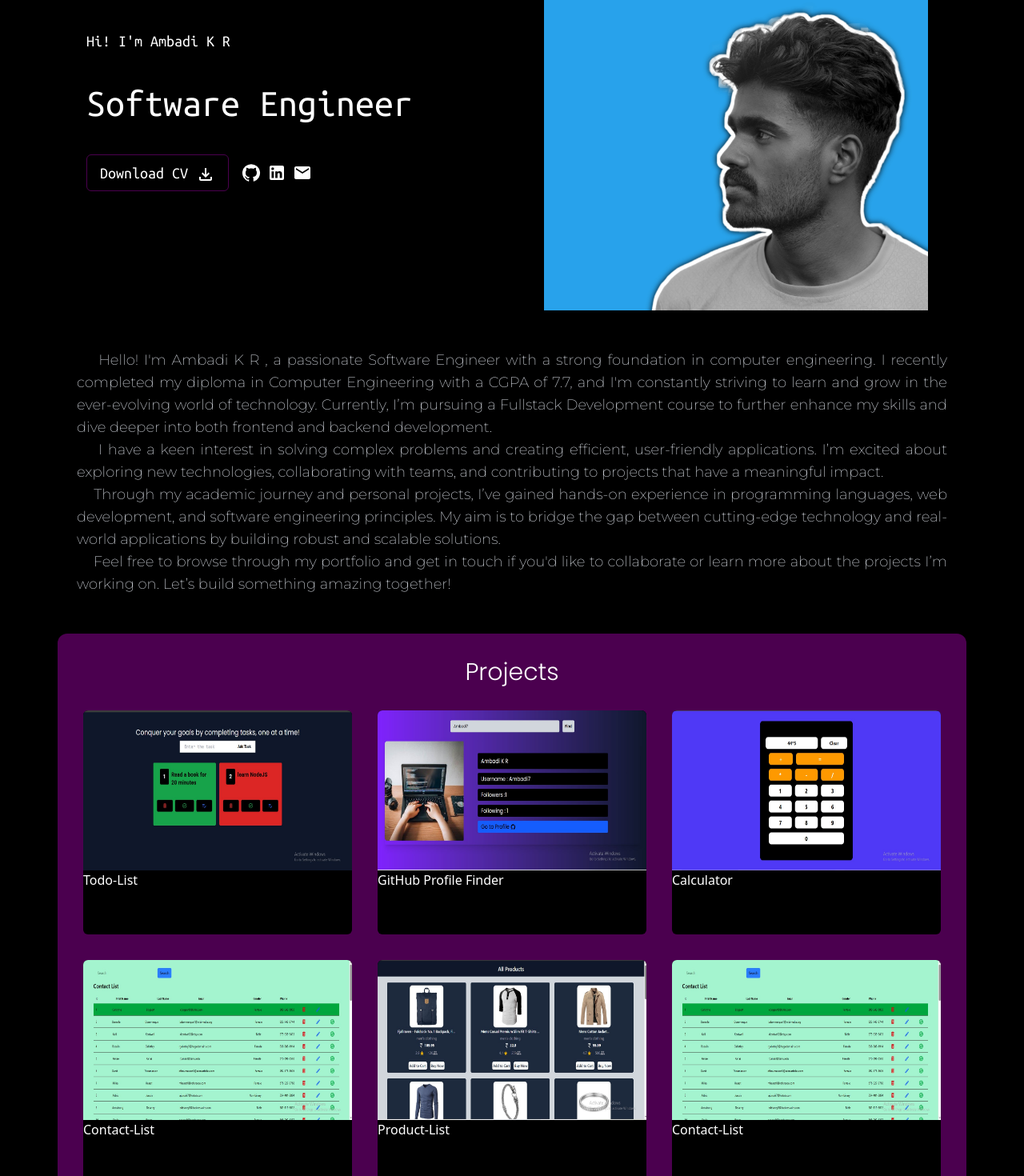
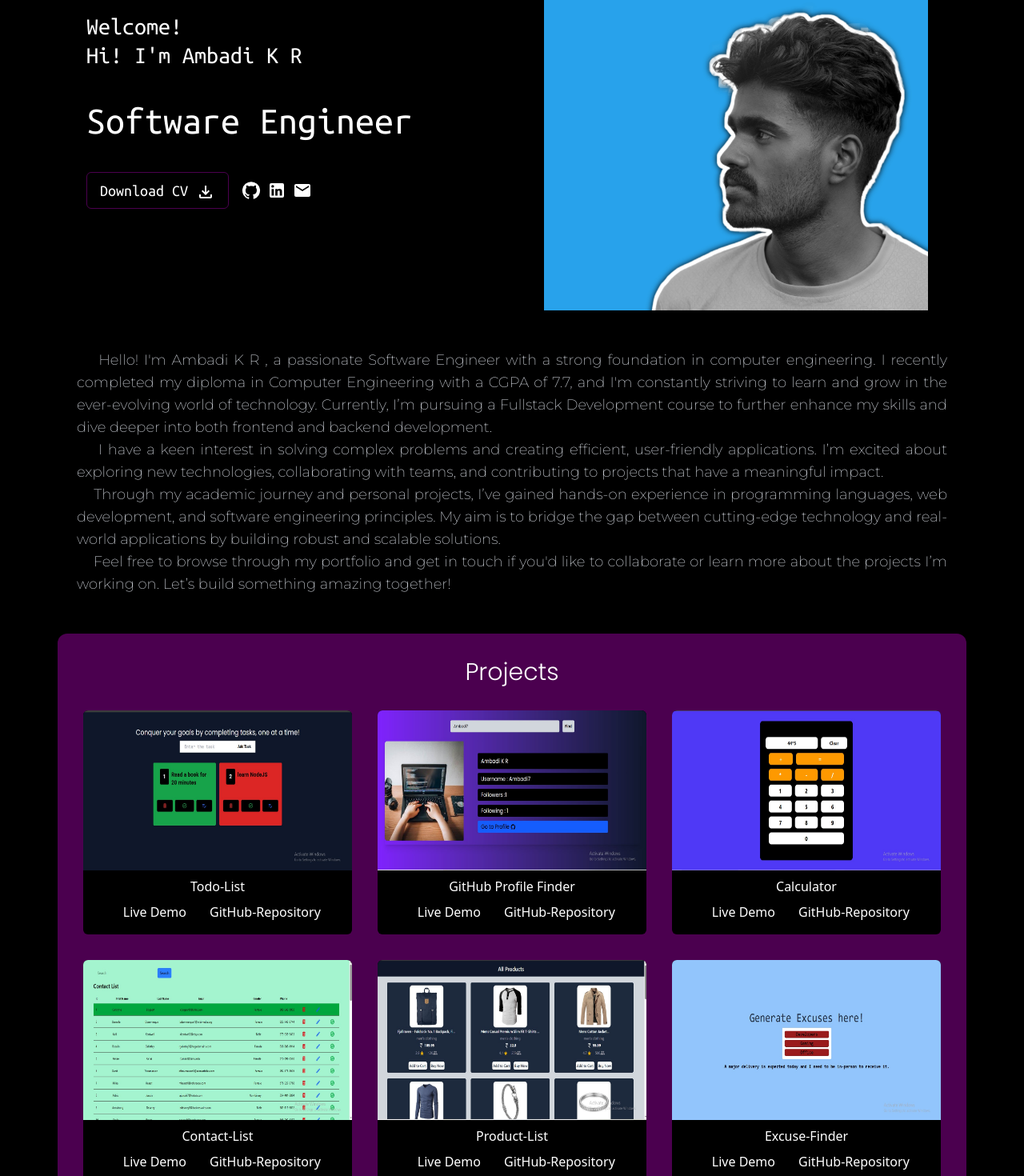
Before and after one commit to Ambadi7/portfolio, a React (Vite) app: page / in a window 1280 px wide. Shown: the part 200-1670 px from the top of the page at 80% size. Built offline with nearby package versions, Linux system fonts and the light colour scheme.

Commit message:
responsive

```diff
--- a/src/components/Navbar.jsx
+++ b/src/components/Navbar.jsx
@@ -10,7 +10,7 @@ const Navbar = () => {
           <h1>Logo </h1>
           <h1>Ambadi</h1>
         </div>
-        <div className={` absolute md:static flex flex-col md:flex-row gap-6 text-gray-300 transition-all duration-500 ${extendNavbar ? "top-18 left-80" : "top-18 left-[900px] "}`}>
+        <div className={` absolute md:static flex flex-col md:flex-row gap-6 text-gray-300 transition-all duration-500 ${extendNavbar ? "top-18 left-[78vw]" : "top-18 left-[900px] "}`}>
           <h2>Home</h2>
           <h2>About</h2>
           <h2>Projects</h2>
--- a/src/data/Data.jsx
+++ b/src/data/Data.jsx
@@ -41,9 +41,9 @@ export const Data = [
     },
     {
         "id":6,
-        "projectName" : "Contact-List",
+        "projectName" : "Excuse-Finder",
         "description" : "",
-        "image" : "/images/project-contact-list.jpg",
+        "image" : "/images/project-excuse-finder.jpg",
         "liveLink" :"",
         "gitHub-Repo" :""
     }
--- a/src/pages/Home.jsx
+++ b/src/pages/Home.jsx
@@ -9,12 +9,13 @@ const Home = () => {
       {/* LEFT Details*/}
       <div className="flex flex-col justify-center gap-10 w-full md:w-[500px] lg:w-[600px] h-full rounded font-Ubuntu-mono p-4">
         {/* 1 */}
-        <div className='text-xl'>
+        <div className='text-3xl'>
+        <h1>Welcome!</h1>
           <h1>Hi! I'm Ambadi K R</h1>
         </div>
         {/* 2 */}
         <div className='text-3xl md:text-5xl '>
-          Software Engineer
+          <h1>Software Engineer</h1>
         </div>
         {/* 3 */}
         <div className='flex gap-4 h-auto items-center'>
--- a/src/pages/Projects.jsx
+++ b/src/pages/Projects.jsx
@@ -31,9 +31,19 @@ const Projects = () => {
                 <motion.div {...fadeIn}
                   key={item.id} className="w-auto md:w-84 md:h-70 bg-black hover:scale-105  rounded-md ">
                   <div><img src={item.image} alt="" className="h-50 rounded-t-md"/></div>
-                  {console.log(item.image)}
                   <div className="hidden">{item.description}</div>
-                  <div>{item.projectName}</div>
+                  <div className="p-2 px-8">
+                    <div className="flex justify-center pb-2">{item.projectName}</div>
+                    <div className="flex gap-1 justify-between">
+                      <div className="flex cursor-pointer rounded-md w-3/7 justify-center hover:scale-115 hover:text-fuchsia-950">
+                        <h6>Live Demo</h6>
+                      </div>
+                      <div className="flex cursor-pointer  rounded-md w-4/7 justify-center hover:scale-115 hover:text-fuchsia-950">
+                        <h6 className="">GitHub-Repository</h6>
+                      </div>
+                    </div>
+                  </div>
+
                 </motion.div>
               )
 
```
